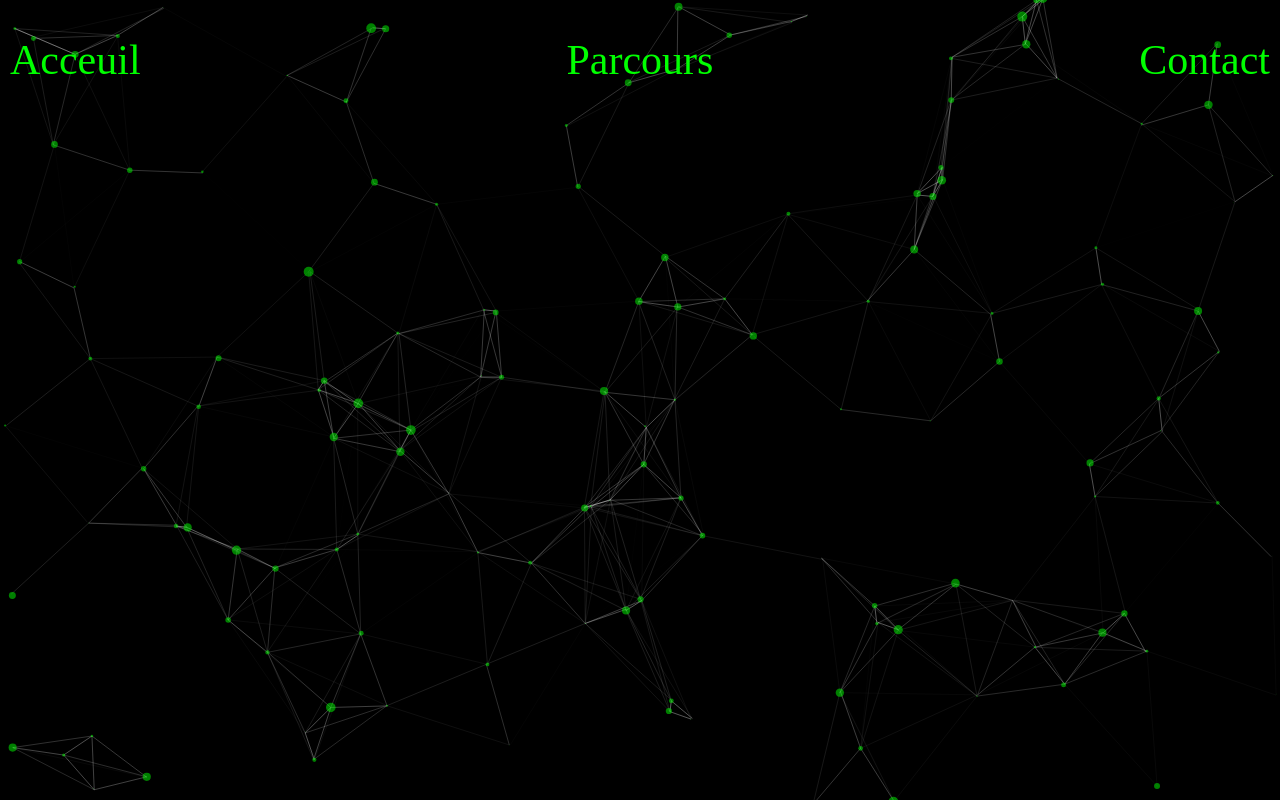
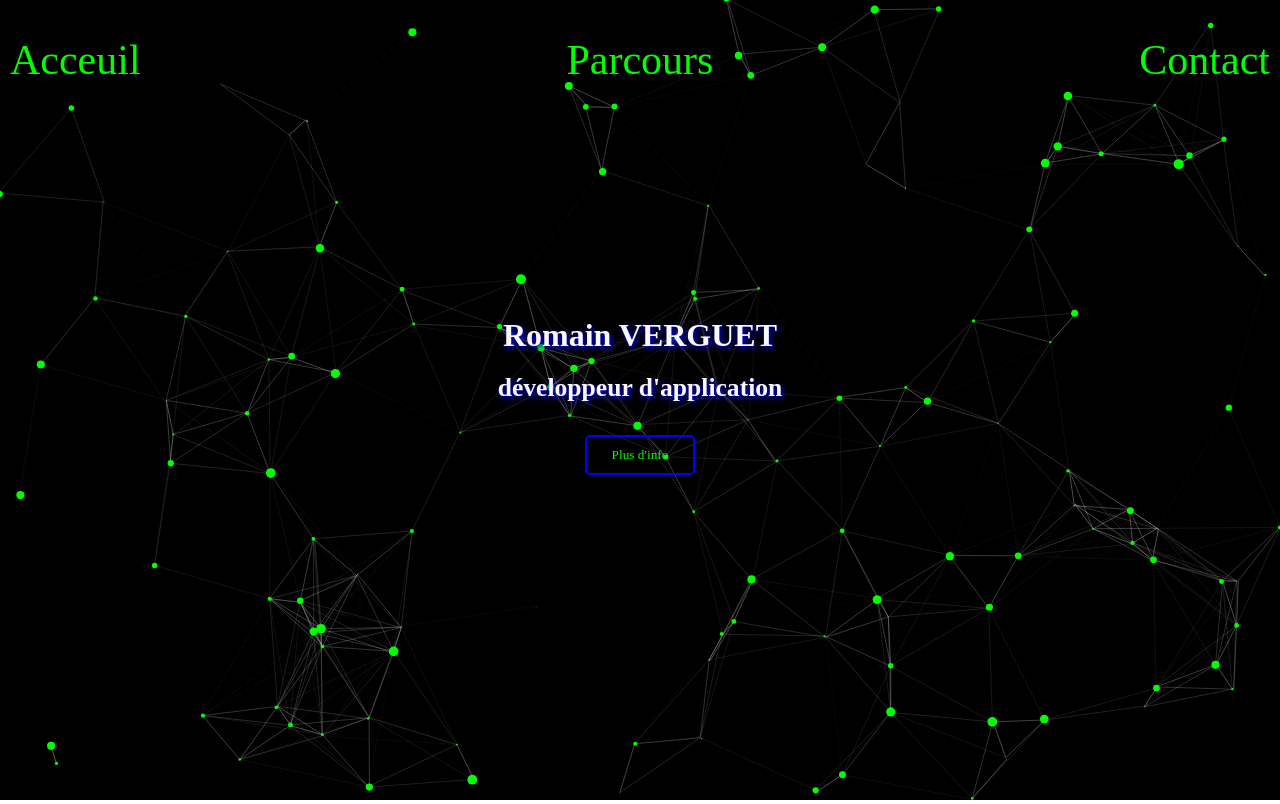
Before and after one commit to rolm0123456789/Portfolio, an Angular app: page /Accueil in a window 1280 px wide. Built offline with nearby package versions, Linux system fonts and the light colour scheme.

Commit message:
Ajout texte + configuration particule

```diff
--- /dev/null
+++ b/src/app/Variables.scss
@@ -0,0 +1,3 @@
+$primary-color: #0f0;
+$secondary-color: #00f;
+$secondary-color-light: #235a8c ;
--- a/src/app/components/Accueil/Accueil.component.html
+++ b/src/app/components/Accueil/Accueil.component.html
@@ -1,13 +1,12 @@
-<!-- <section>
+<section>
     <div id="about-me">
         <div class="presentation">
-            <p>Hello <span class="txt-rotate"><span class="wrap">World !</span></span><span class="wrap-border">|</span>
-            </p>
             <div class="txt-display">
                 <h1 class="">Romain VERGUET</h1>
                 <h2 class="">développeur d'application</h2>
             </div>
+            <button class="btn btn-about-me lightblue-btn"><a href="#profil">Plus d'info</a></button>
         </div>
     </div>
-</section> -->
+</section>
 <div id="particles-js"></div>
--- a/src/app/components/Accueil/Accueil.component.scss
+++ b/src/app/components/Accueil/Accueil.component.scss
@@ -1,3 +1,4 @@
+@import '../../Variables.scss';
 #about-me {
     align-items: center;
     background-size: cover;
@@ -14,18 +15,50 @@ section {
     text-align: center;
 }
 
-#about-me .presentation p {
-    color: #6ec7e0;
-    font-family: Silkscreen;
-    font-size: 1.2vw;
-    font-weight: 700;
-    margin-left: 0;
-}
+#about-me .presentation {
+    .txt-display {
+        color: #fcf7f8;
+        font-family: Raleway;
+        text-shadow: 0.1em 0.1em 0.3em $secondary-color;
 
-#about-me .presentation .txt-display {
-    color: #fcf7f8;
-    font-family: Raleway;
-    text-shadow: 0.1em 0.1em 0.3em #6ec7e0;
+        h1 {
+            font-size: 2.5vw;
+        }
+        h2 {
+            color: inherit;
+            font-family: inherit;
+            font-size: 2vw;
+            margin: 1.2rem 0 1.5rem;
+        }
+    }
+    .btn-about-me {
+        animation-delay: 5s;
+        animation-duration: 2s;
+        animation-fill-mode: forwards;
+        color: $primary-color;
+        margin: 1vh auto;
+        min-width: 5vw;
+        a {
+            color: $primary-color;
+        }
+    }
+    .btn-about-me:hover {
+        background-color: $secondary-color-light;
+    }
+    .lightblue-btn {
+        background-color: transparent;
+        border-color: $secondary-color;
+        color: $secondary-color;
+    }
+    .btn,
+    .close-btn {
+        cursor: pointer;
+        transition: 0.3s ease-in-out;
+        border: 2px solid;
+        border-radius: 5px;
+        font-family: Silkscreen;
+        padding: 10px 25px;
+    }
 }
 
 /* =============================================================================
--- a/src/app/components/Accueil/Accueil.component.ts
+++ b/src/app/components/Accueil/Accueil.component.ts
@@ -44,7 +44,7 @@ export class AccueilComponent {
                     },
                 },
                 opacity: {
-                    value: 0.5,
+                    value: 1,
                     random: false,
                     anim: {
                         enable: false,
@@ -85,7 +85,7 @@ export class AccueilComponent {
                 },
             },
             interactivity: {
-                detect_on: 'canvas',
+                detect_on: 'window',
                 events: {
                     onhover: {
                         enable: true,
--- a/src/app/components/Navigation/Navigation.component.html
+++ b/src/app/components/Navigation/Navigation.component.html
@@ -1,6 +1,6 @@
-<nav>
+<nav appHover>
     <ul>
-        <li><a routerLink="/acceuil" routerLinkActive="active">Acceuil</a></li>
+        <li><a  routerLink="/acceuil" routerLinkActive="active">Acceuil</a></li>
         <li><a routerLink="/parcours" routerLinkActive="active">Parcours</a></li>
         <li><a routerLink="/contact" routerLinkActive="active">Contact</a></li>
     </ul>
--- a/src/app/components/Navigation/Navigation.component.ts
+++ b/src/app/components/Navigation/Navigation.component.ts
@@ -2,13 +2,11 @@ import { CommonModule } from '@angular/common';
 import { ChangeDetectionStrategy, Component } from '@angular/core';
 
 @Component({
-  selector: 'app-navigation',
-  standalone: true,
-  imports: [
-    CommonModule,
-  ],
-  templateUrl: './Navigation.component.html',
-  styleUrl: './Navigation.component.scss',
-  changeDetection: ChangeDetectionStrategy.OnPush,
+    selector: 'app-navigation',
+    standalone: true,
+    imports: [CommonModule],
+    templateUrl: './Navigation.component.html',
+    styleUrl: './Navigation.component.scss',
+    changeDetection: ChangeDetectionStrategy.OnPush,
 })
-export class NavigationComponent { }
+export class NavigationComponent {}
--- a/src/styles.scss
+++ b/src/styles.scss
@@ -2,3 +2,6 @@ body {
     // background-color: black;
     margin: 0;
 }
+a{
+    text-decoration: none;
+}
```
